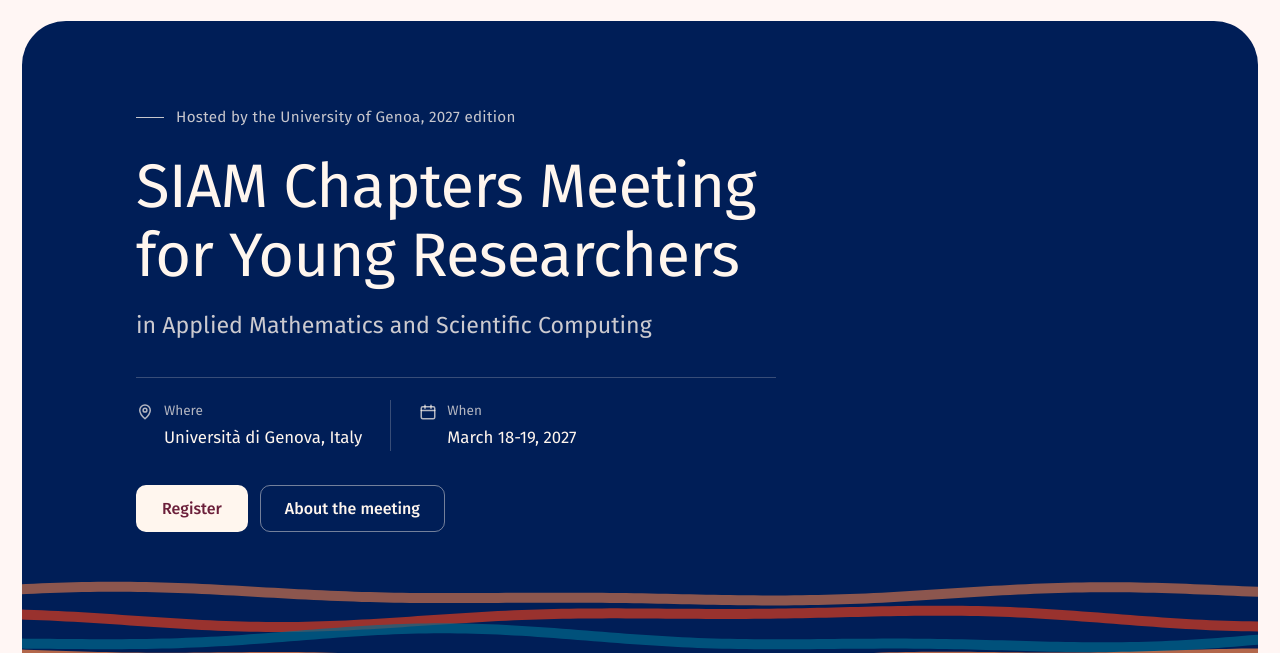
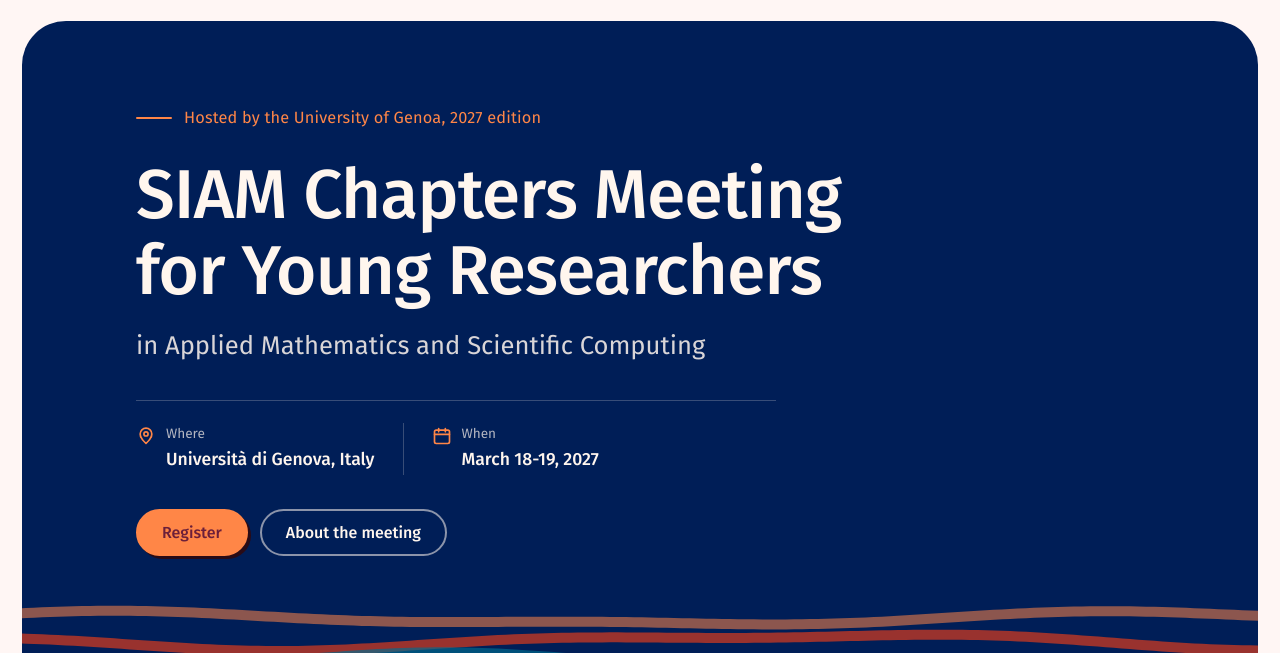
Before and after one commit to siam-chapter-unige/siam_cm_2027, a plain HTML site: page index.html in a window 1280 px wide. Shown: the part 71-724 px from the top of the page. Drawn offline with Linux system fonts and the light colour scheme.

Commit message:
new version

```diff
--- a/index.html
+++ b/index.html
@@ -427,24 +427,23 @@ h1, h2, h3, h4 { color: var(--ink); margin: 0; }
 #mesh { position: relative; width: 100%; height: clamp(170px, 28vh, 290px); display: block; margin-top: auto; order: 2; }
 .hero-inner { position: relative; z-index: 1; width: 100%; padding-top: clamp(44px, 7vw, 84px); padding-bottom: clamp(20px, 3vw, 36px); }
 .hero-text { max-width: 820px; }
-.kicker { display: flex; align-items: center; gap: 12px; margin: 0 0 24px; color: color-mix(in srgb, var(--cream) 78%, transparent); font-size: .95rem; font-weight: 400; letter-spacing: .02em; }
-.kicker::before { content: ""; width: 28px; height: 1px; background: currentColor; }
-.hero h1 { color: var(--cream); font: 400 clamp(2.2rem, 4.8vw, 3.9rem)/1.12 var(--sans); letter-spacing: -0.012em; text-wrap: balance; max-width: 19ch; }
-.subtitle { margin: 18px 0 0; font: 300 clamp(1.15rem, 2vw, 1.45rem)/1.4 var(--sans); color: var(--cream); opacity: .8; }
+.kicker { display: flex; align-items: center; gap: 12px; margin: 0 0 26px; color: var(--brand-soft); font-size: 1.02rem; font-weight: 400; letter-spacing: .01em; }
+.kicker::before { content: ""; width: 36px; height: 2px; background: var(--brand-soft); border-radius: 2px; }
+.hero h1 { color: var(--cream); font: 500 clamp(2.4rem, 5.4vw, 4.4rem)/1.1 var(--sans); letter-spacing: -0.01em; text-wrap: balance; max-width: 18ch; }
+.subtitle { margin: 20px 0 0; font: 300 clamp(1.2rem, 2.2vw, 1.6rem)/1.35 var(--sans); color: var(--cream); opacity: .85; }
 .hero-meta { display: flex; flex-wrap: wrap; gap: 0; margin: 36px 0 0; padding-top: 22px; border-top: 1px solid color-mix(in srgb, var(--cream) 22%, transparent); max-width: 640px; }
 .hero-meta > div + div { margin-left: 28px; padding-left: 28px; border-left: 1px solid color-mix(in srgb, var(--cream) 22%, transparent); }
 @media (max-width: 560px) { .hero-meta > div + div { margin: 14px 0 0; padding: 0; border: 0; width: 100%; } }
 .hero-meta > div { display: flex; gap: 10px; align-items: flex-start; }
-.hero-meta svg { width: 18px; height: 18px; color: color-mix(in srgb, var(--cream) 70%, transparent); margin-top: 3px; flex: none; }
+.hero-meta svg { width: 20px; height: 20px; color: var(--brand-soft); margin-top: 3px; flex: none; }
 .hero-meta dt { font-size: .85rem; font-weight: 300; color: color-mix(in srgb, var(--cream) 70%, transparent); }
-.hero-meta dd { margin: 2px 0 0; font-size: 1.05rem; font-weight: 400; color: var(--cream); }
+.hero-meta dd { margin: 2px 0 0; font-size: 1.1rem; font-weight: 500; color: var(--cream); }
 .hero-meta .tba { font-style: normal; font-weight: 400; color: color-mix(in srgb, var(--cream) 75%, transparent); }
 .hero-actions { display: flex; flex-wrap: wrap; gap: 12px; margin-top: 34px; }
-.hero .btn { background: var(--cream); color: #6b1f3a; border-color: var(--cream); border-radius: 10px; box-shadow: none; }
-.hero .btn:hover { transform: none; background: var(--brand-soft); border-color: var(--brand-soft); }
+.hero .btn { background: var(--brand-soft); color: #6b1f3a; border-color: var(--brand-soft); box-shadow: 3px 3px 0 #2a0b16; }
 .hero .btn:hover { color: #6b1f3a; }
-.hero .btn.ghost { background: transparent; color: var(--cream); border-width: 1px; border-color: color-mix(in srgb, var(--cream) 45%, transparent); box-shadow: none; }
-.hero .btn.ghost:hover { background: transparent; border-color: var(--cream); color: var(--cream); }
+.hero .btn.ghost { background: transparent; color: var(--cream); border-color: color-mix(in srgb, var(--cream) 55%, transparent); box-shadow: none; }
+.hero .btn.ghost:hover { border-color: var(--cream); color: var(--cream); }
 
 /* ---------- Buttons ---------- */
 .btn {
```
